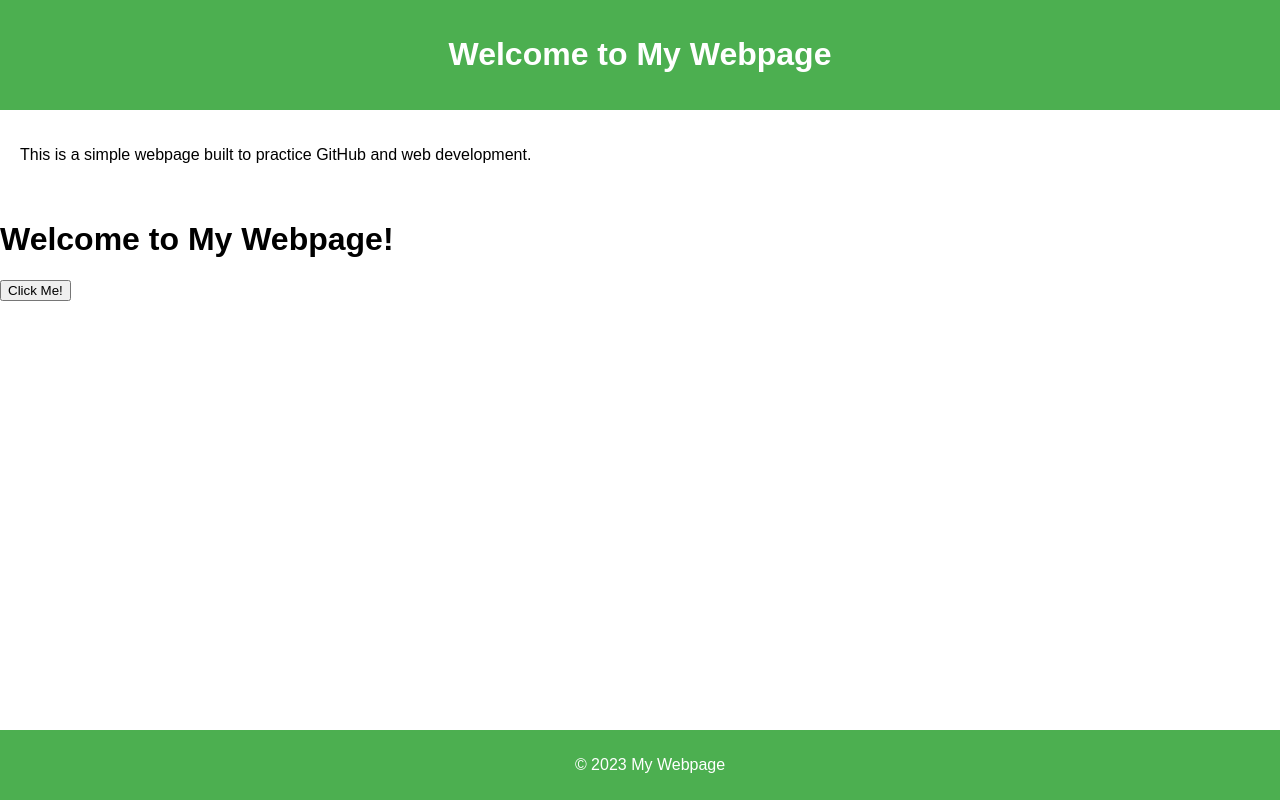
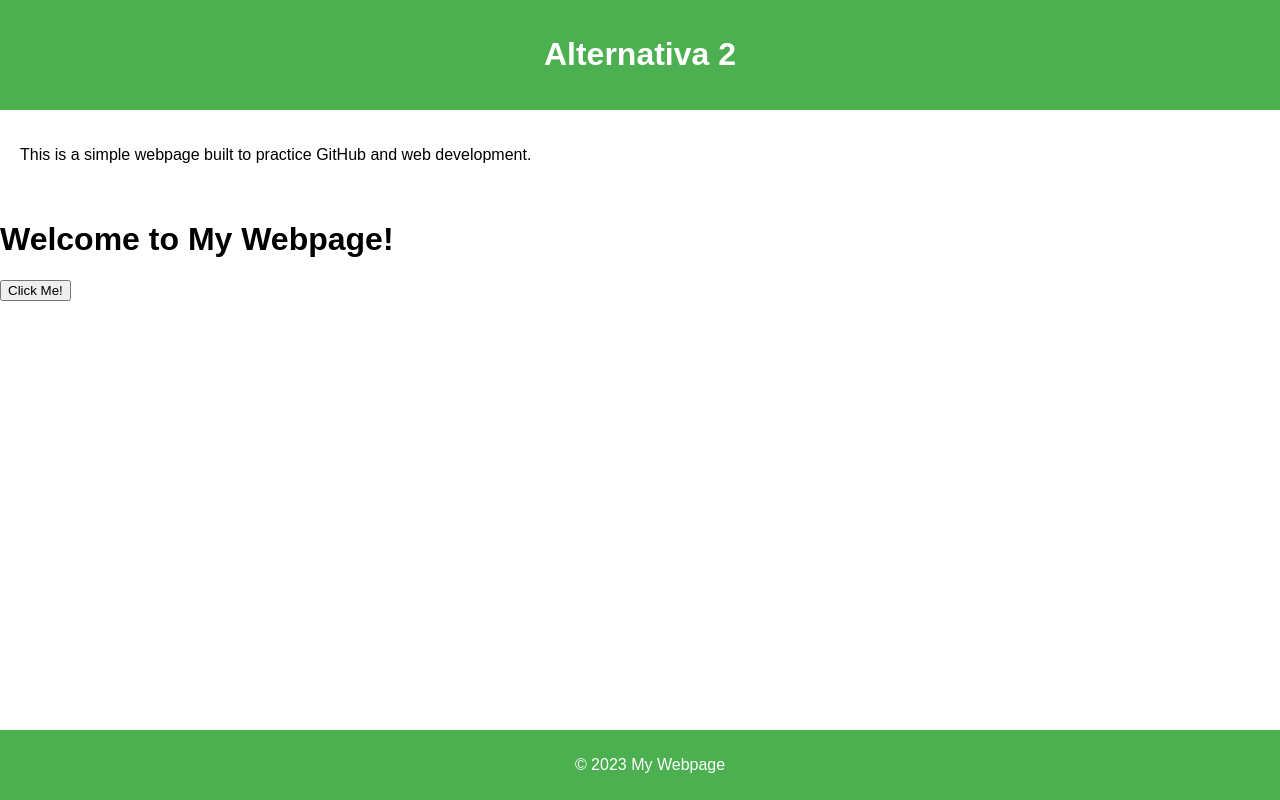
Before and after one commit to carlos-raposo/my-webpage, a website: page src/index.html in a window 1280 px wide. Drawn offline with Linux system fonts and the light colour scheme.

Commit message:
h1 para 'Alternativa 1'

```diff
--- a/src/index.html
+++ b/src/index.html
@@ -8,7 +8,7 @@
 </head>
 <body>
     <header>
-        <h1>Welcome to My Webpage</h1>
+        <h1>Alternativa 2</h1>
     </header>
     <main>
         <p>This is a simple webpage built to practice GitHub and web development.</p>
```
